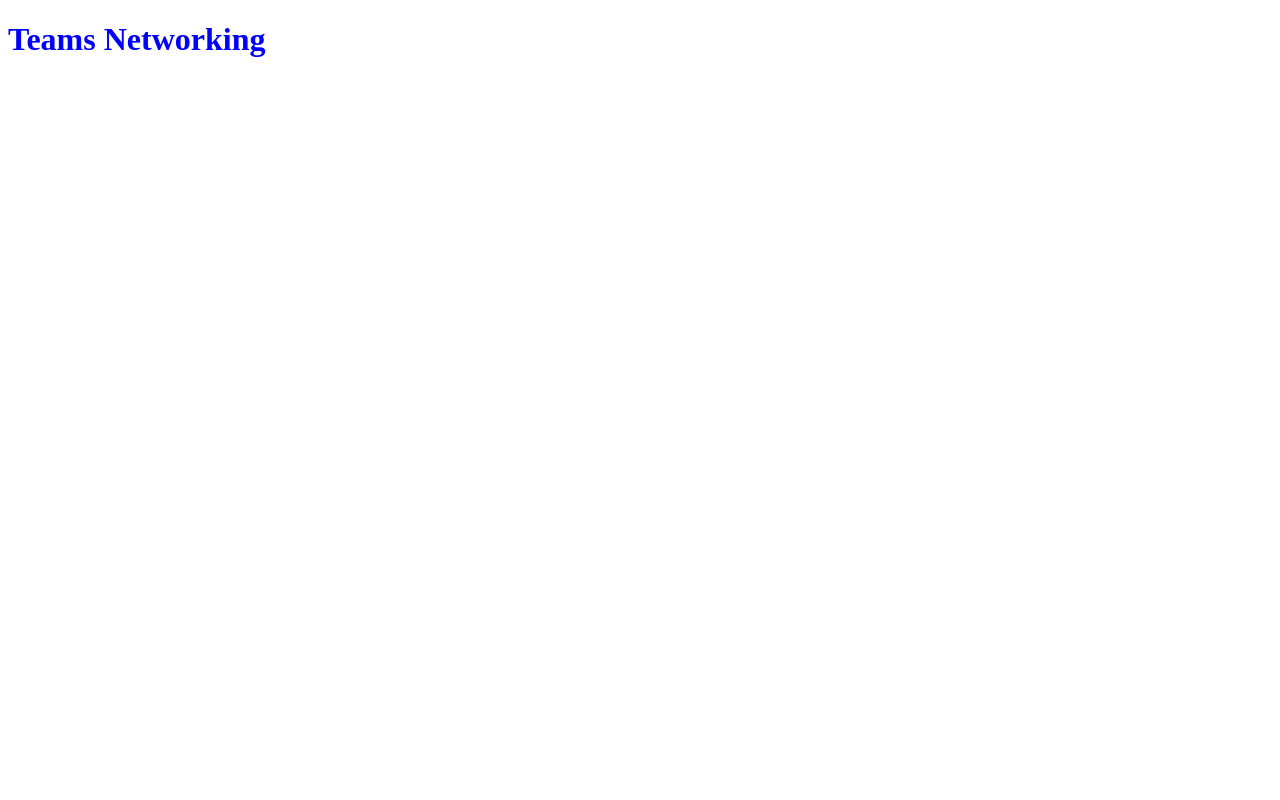
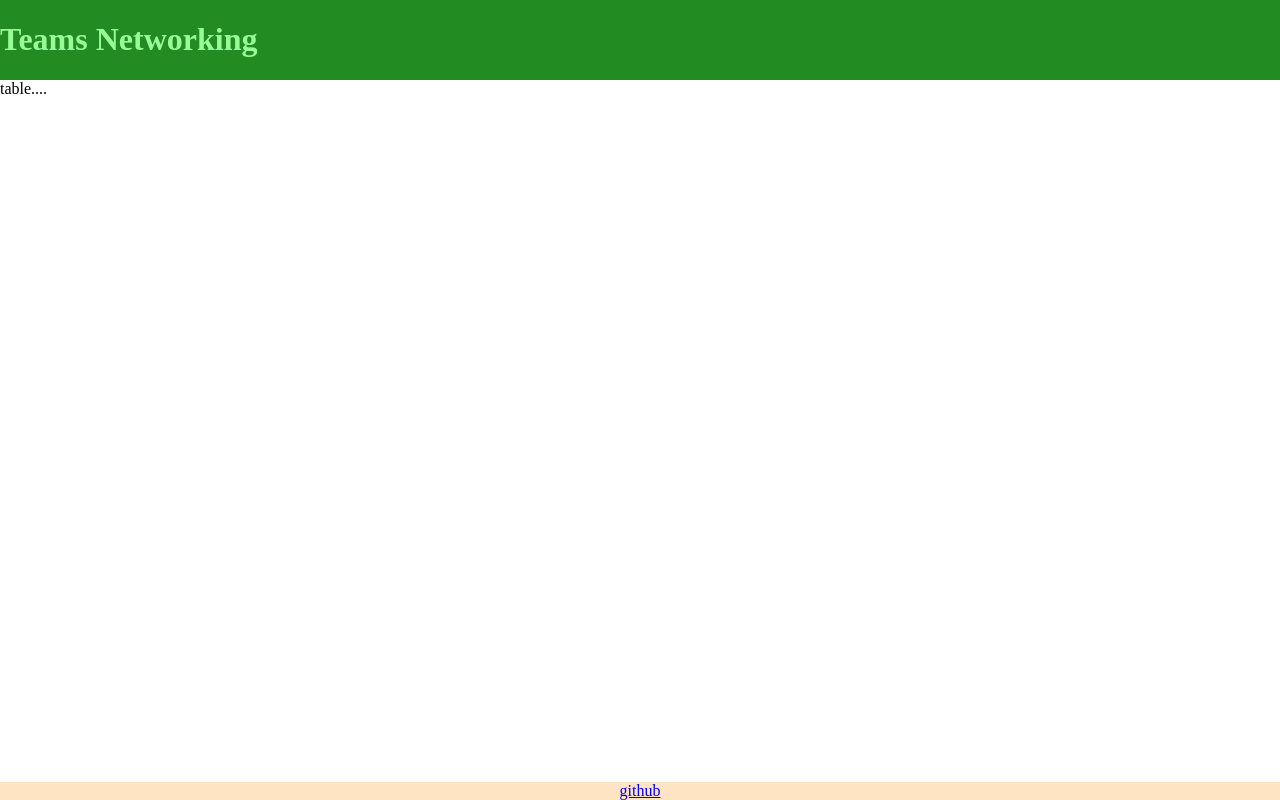
Before and after one commit to tescandaniela/teams-networking, a website built with webpack: page src/index.html in a window 1280 px wide. Built offline with nearby package versions, Linux system fonts and the light colour scheme.

Commit message:
main layout

```diff
--- a/src/index.html
+++ b/src/index.html
@@ -6,6 +6,12 @@
     <title>teams</title>
   </head>
   <body>
-    <h1>Teams Networking</h1>
+    <header>
+      <h1>Teams Networking</h1>
+    </header>
+    <section>table....</section>
+    <footer>
+      <a href="http://">github</a>
+    </footer>
   </body>
 </html>
--- a/src/style.css
+++ b/src/style.css
@@ -1,3 +1,28 @@
+html {
+  height: 100%;
+}
+
 h1 {
-  color: blue;
+  color: palegreen;
 }
+
+body {
+  margin: 0;
+  min-height: 100%;
+  display: flex;
+  flex-direction: column;
+}
+
+header {
+  background-color: forestgreen;
+}
+
+section {
+  flex: 1;
+}
+
+footer {
+  background-color: bisque;
+  text-align: center;
+  padding: 5;
+}
```
